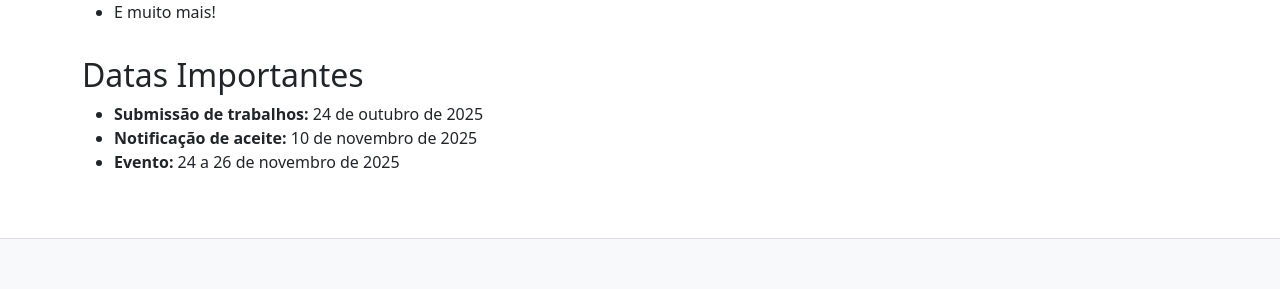
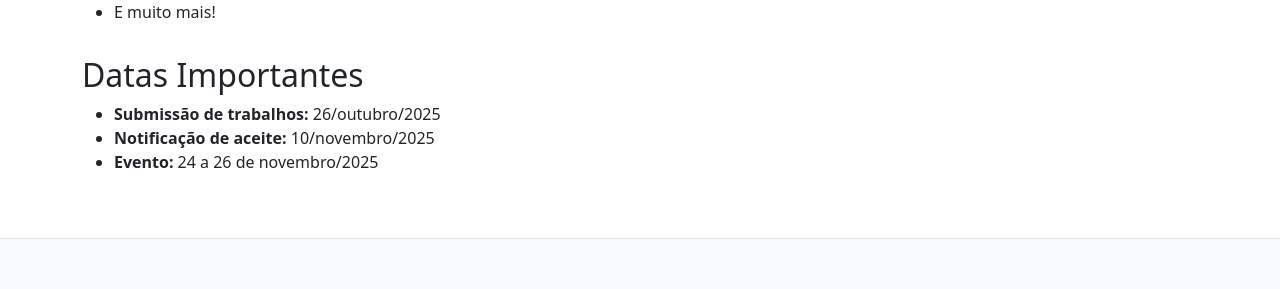
Before and after one commit to crrc-rs/errc2025, a Jekyll site: the page built from index.md, in a window 1280 px wide. Shown: the part 986-1275 px from the top of the page. Built offline with Jekyll 4.4.1, drawn with Linux system fonts in a browser that asks for light colours.

Commit message:
Update index.md

```diff
--- a/index.md
+++ b/index.md
@@ -24,6 +24,6 @@ Aqui você encontra todas as informações sobre:
 
 ## Datas Importantes
 
-- **Submissão de trabalhos:** 24 de outubro de 2025
-- **Notificação de aceite:** 10 de novembro de 2025
-- **Evento:** 24 a 26 de novembro de 2025
+- **Submissão de trabalhos:** 26/outubro/2025
+- **Notificação de aceite:** 10/novembro/2025
+- **Evento:** 24 a 26 de novembro/2025
```
